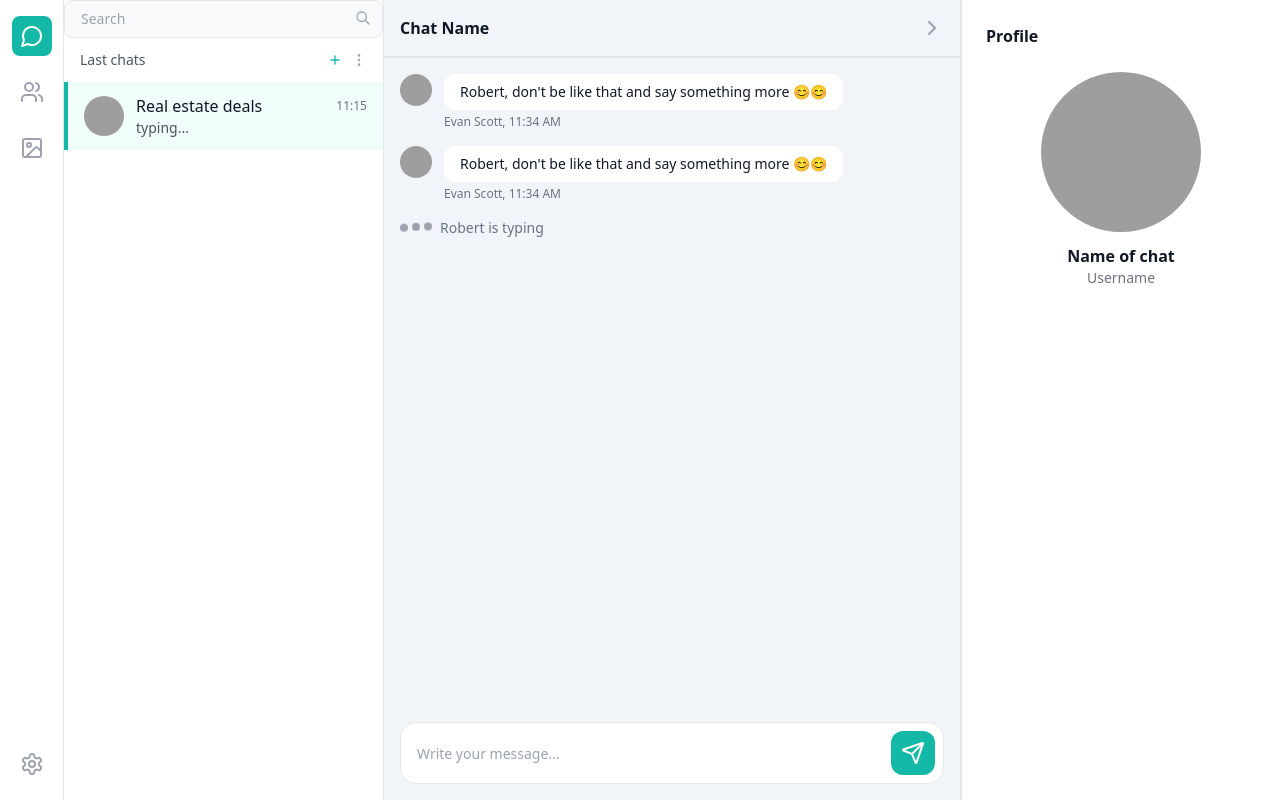
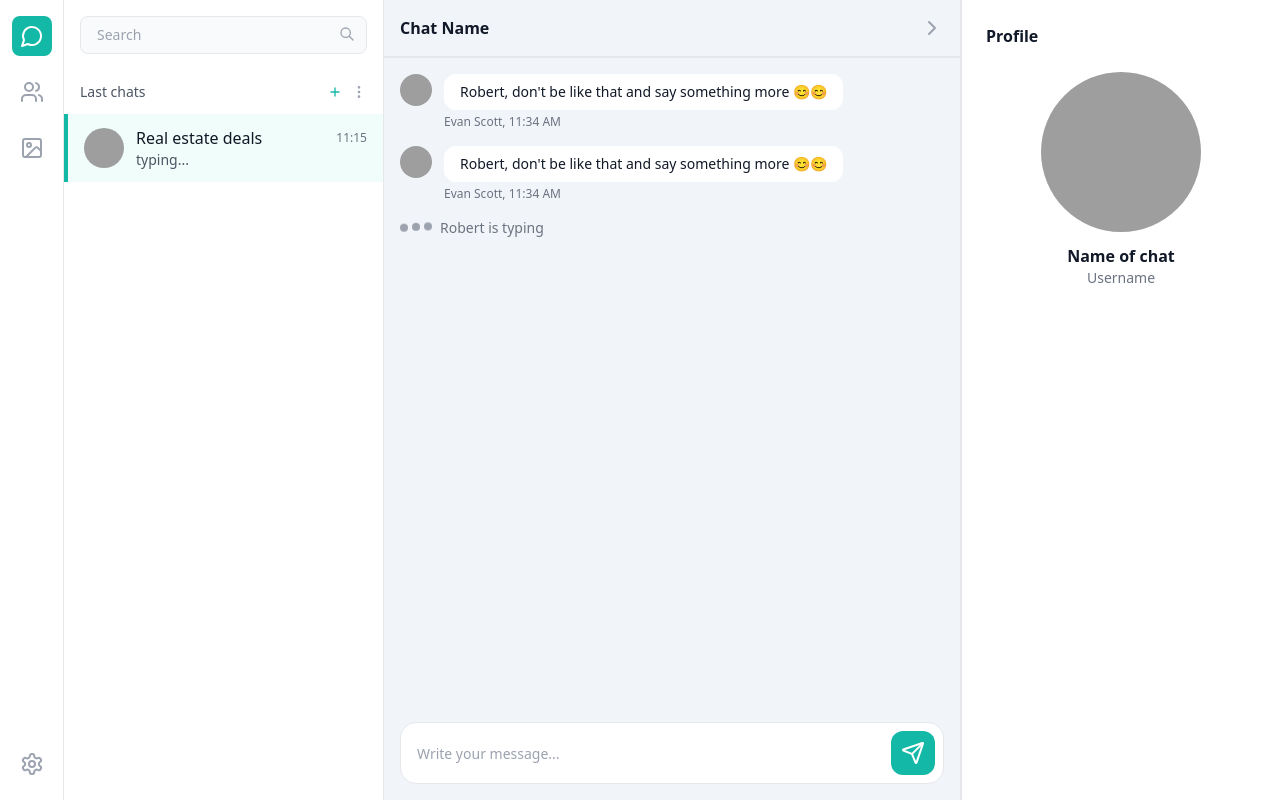
Before and after one commit to ankit792r/intune-react, a React (Vite) app: page /chat in a window 1280 px wide. Built offline with nearby package versions, Linux system fonts and the light colour scheme; grey boxes are pictures that could not be loaded.

Commit message:
fixed chat side search bar

```diff
--- a/src/comps/organisms/ChatSideBar.tsx
+++ b/src/comps/organisms/ChatSideBar.tsx
@@ -1,4 +1,4 @@
-import SearchBar from '../atoms/SideSearchBar'
+import SideSearchBar from '../atoms/SideSearchBar'
 import ChatListHeader from '../molecules/ChatListHeader'
 import ChatList from '../molecules/ChatList'
 
@@ -7,9 +7,11 @@ type Props = {}
 const ChatSideBar = (props: Props) => {
     return (
         <div className="hidden md:flex w-80 border-r border-gray-200 flex-col">
-            <SearchBar />
+            <div className="p-4">
+                <SideSearchBar />
+            </div>
             <ChatListHeader />
-            <ChatList/>
+            <ChatList />
         </div>
     )
 }
```
